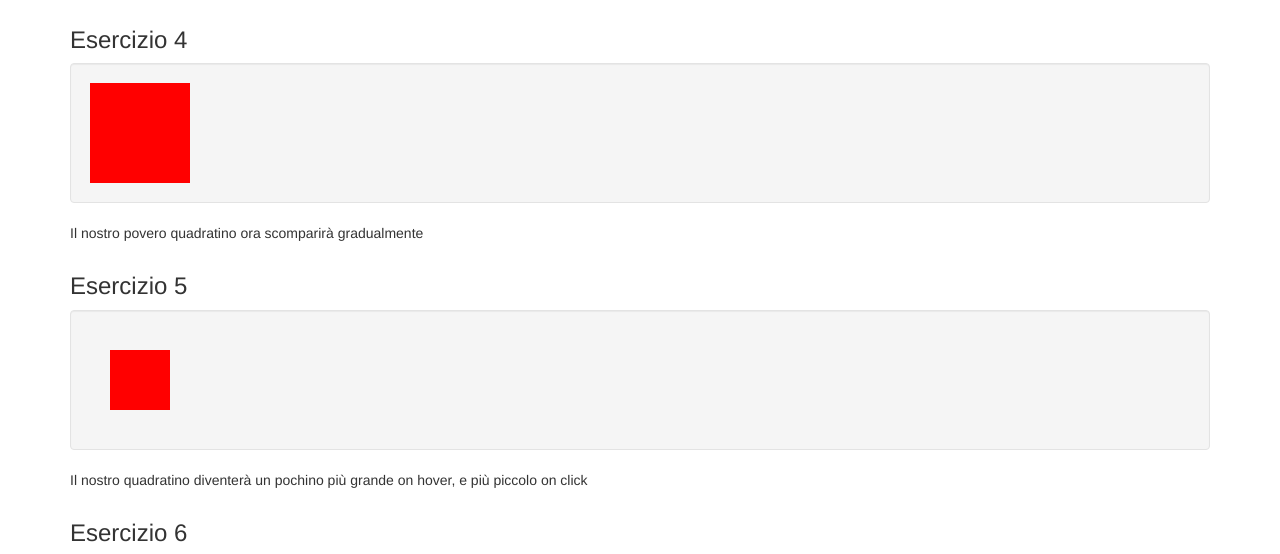
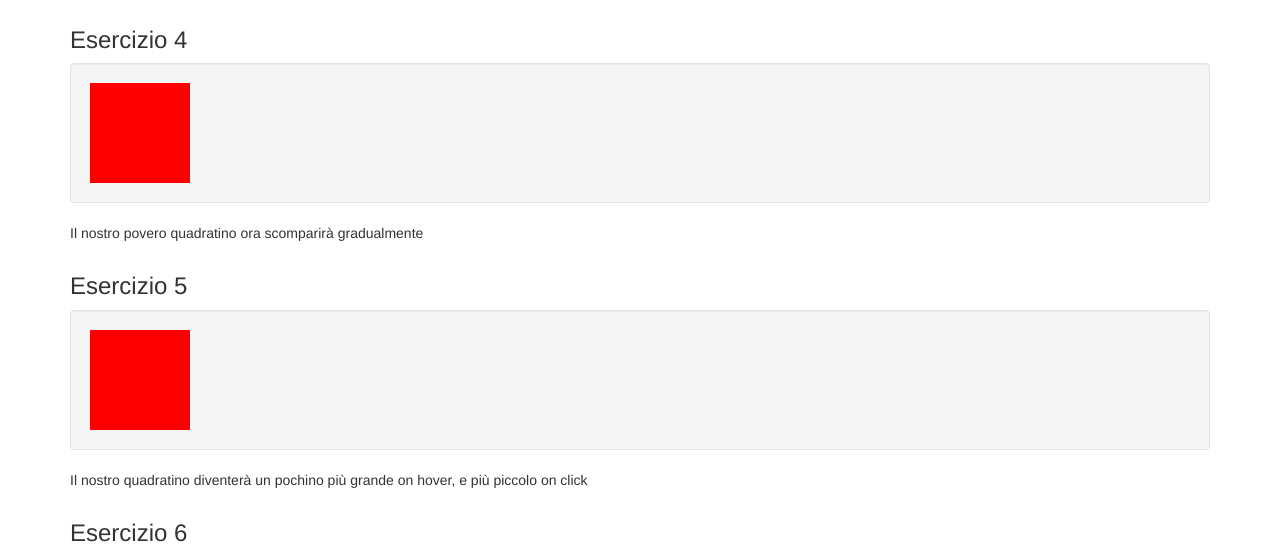
Before and after one commit to luigi2001/html-css-animation-filter, a plain HTML site: page index.html in a window 1280 px wide. In both pictures the pointer is over the element 140 px from the left and 1241 px from the top of the page. Shown: the part 862-1416 px from the top of the page. Drawn offline with nearby package versions, Linux system fonts and the light colour scheme.

Commit message:
add esercizio 5

```diff
--- a/css/mysolution.css
+++ b/css/mysolution.css
@@ -45,3 +45,17 @@
 }
 
 /*fine esercizio 4*/
+
+/*inizio esercizio 5*/
+
+.ex-5-square{
+    transition: all 1s;
+}
+
+.ex-5-square:hover{
+    margin: 0;
+    width: 100px;
+    height: 100px;
+}
+
+/*fine esercizio 5*/
```
